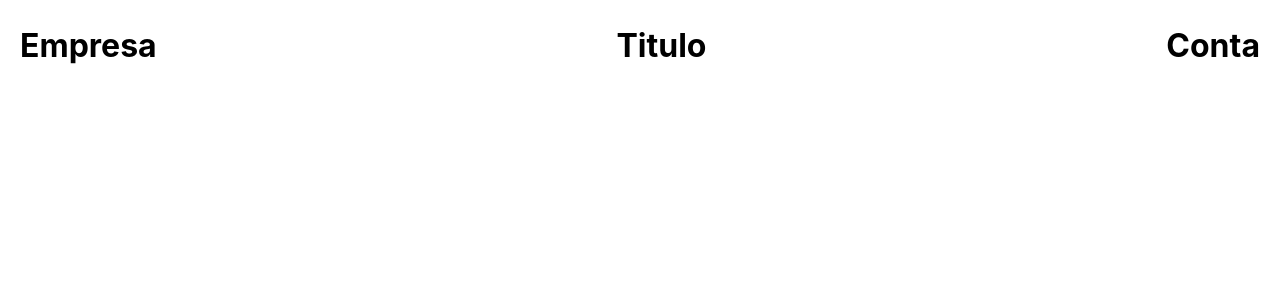
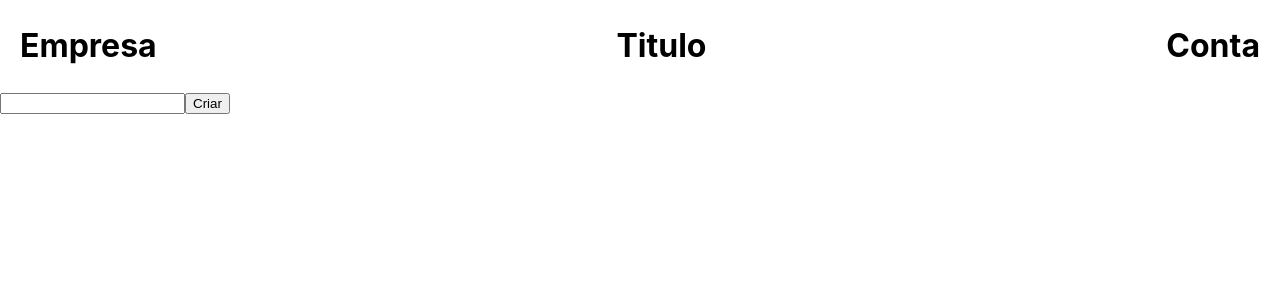
Before and after one commit to AndersonPedrosa35/try-organization, a React (Create React App) app in the folder front/: page /home in a window 1280 px wide. Shown: the top 300 px of the page. Built offline with nearby package versions, Linux system fonts and the light colour scheme.

Commit message:
Criação do input para criar tarefas e implementando a renderização das tarefas

```diff
--- a/front/src/App.js
+++ b/front/src/App.js
@@ -1,16 +1,19 @@
 import React from 'react';
 import { BrowserRouter, Route, Switch } from 'react-router-dom';
 import './App.css';
+import Provider from './contexts/createContext';
 import Home from './pages/Home';
 import Login from './pages/Login';
 
 function App() {
   return (
     <BrowserRouter>
-      <Switch>
-        <Route exact path="/" component={ Login } />
-        <Route path="/home" component={ Home } />
-      </Switch>
+      <Provider>
+        <Switch>
+          <Route exact path="/" component={ Login } />
+          <Route path="/home" component={ Home } />
+        </Switch>
+      </Provider>
     </BrowserRouter>
   );
 }
--- /dev/null
+++ b/front/src/components/CreateTodo.js
@@ -0,0 +1,26 @@
+import React, { useContext } from 'react';
+import { Context } from '../contexts/createContext'
+
+export default function CreateTodo() {
+  const { todo, setTodo, setObjTodo, objTodo } = useContext(Context);
+  return (
+    <div>
+      <form onSubmit={(e) => e.preventDefault()}>
+        <label htmlFor="todo">
+          <input
+            id="todo"
+            value={ todo }
+            onChange={({ target }) => setTodo(target.value)}
+          />
+        </label>
+        <button
+          onClick={() => {
+            setObjTodo([{ todo}, ...objTodo ]);
+          }}
+        >
+          Criar
+        </button>
+      </form>
+    </div>
+  )
+}
--- a/front/src/components/Form/Form.js
+++ b/front/src/components/FormLogin/Form.js
@@ -5,7 +5,7 @@ export default function Form() {
   const [login, setLogin] = useState('');
   const [pass, setPass] = useState('');
   return (
-    <form className="formLogin" onSubmit={() => ''}>
+    <form className="formLogin" onSubmit={(e) => e.preventDefault()}>
       <label htmlFor="login" className="inputLogin">
         Login
         <input
--- /dev/null
+++ b/front/src/components/RenderTodo.js
@@ -0,0 +1,13 @@
+import React, { useContext } from 'react';
+import { Context } from '../contexts/createContext';
+
+export default function RenderTodo() {
+  const { objTodo } = useContext(Context);
+  return (
+    <ul>
+      { objTodo && objTodo.map(({ todo }) => {
+        <li>{ todo }</li>
+      }) }
+    </ul>
+  )
+}
--- /dev/null
+++ b/front/src/contexts/createContext.js
@@ -0,0 +1,21 @@
+import React, { createContext, useState } from 'react';
+
+export const Context = createContext();
+
+export default function Provider({ children }) {
+  const [todo, setTodo] = useState('');
+  const [objTodo, setObjTodo] = useState([]);
+
+  const objectStates = {
+    todo,
+    setTodo,
+    objTodo,
+    setObjTodo,
+  };
+
+  return (
+    <Context.Provider value={ objectStates }>
+      { children }
+    </Context.Provider>
+  )
+}
--- a/front/src/pages/Home.js
+++ b/front/src/pages/Home.js
@@ -1,10 +1,14 @@
 import React from 'react'
 import Header from '../components/Header/Header'
+import CreateTodo from '../components/CreateTodo'
+import RenderTodo from '../components/RenderTodo'
 
 export default function Home() {
   return (
     <div>
       <Header />
+      <CreateTodo />
+      <RenderTodo />
     </div>
   )
 }
--- a/front/src/pages/Login.js
+++ b/front/src/pages/Login.js
@@ -1,5 +1,5 @@
 import React from 'react'
-import Form from '../components/Form/Form'
+import Form from '../components/FormLogin/Form'
 import Header from '../components/Header/Header'
 
 export default function Login() {
```
Also changed, not shown: front/src/components/FormLogin/form.css (renamed from front/src/components/Form/form.css).
